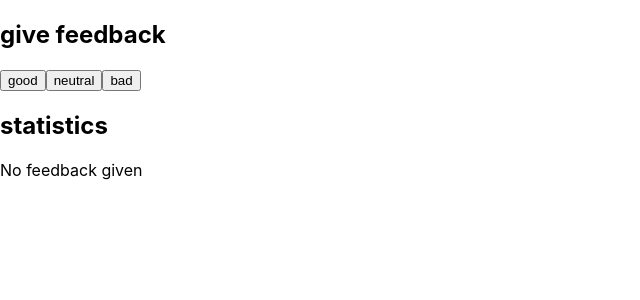
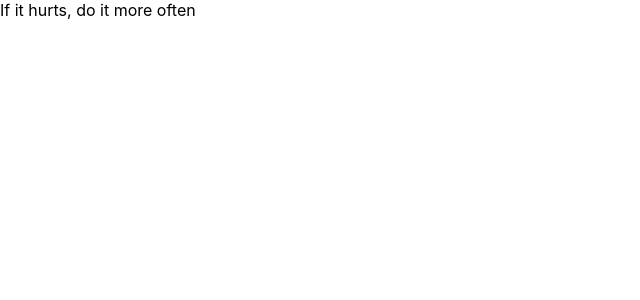
Before and after one commit to SzymSie/groupFullstackOpenReactPart, a React (Create React App) app: page / in a window 1280 px wide. Shown: the top 300 px of the page, without its empty margins (0-640 px from the left). Built offline with nearby package versions, Linux system fonts and the light colour scheme.

Commit message:
prepared 1.12

```diff
--- a/src/AppExercise106.js
+++ b/src/Apps/AppExercise106.js
@@ -1,6 +1,6 @@
 import { useState } from "react";
-import { Statistics } from "./unicafe/Statistics";
-import { Button } from "./components/Button";
+import { Statistics } from "../unicafe/Statistics";
+import { Button } from "../components/Button";
 
 const AppExercise106 = () => {
   // save clicks of each button to its own state
--- /dev/null
+++ b/src/Apps/AppExercise112.js
@@ -0,0 +1,23 @@
+import { useState } from 'react'
+
+const AppExercise112 = () => {
+  const anecdotes = [
+    'If it hurts, do it more often',
+    'Adding manpower to a late software project makes it later!',
+    'The first 90 percent of the code accounts for the first 10 percent of the development time...The remaining 10 percent of the code accounts for the other 90 percent of the development time.',
+    'Any fool can write code that a computer can understand. Good programmers write code that humans can understand.',
+    'Premature optimization is the root of all evil.',
+    'Debugging is twice as hard as writing the code in the first place. Therefore, if you write the code as cleverly as possible, you are, by definition, not smart enough to debug it.',
+    'Programming without an extremely heavy use of console.log is same as if a doctor would refuse to use x-rays or blood tests when diagnosing patients'
+  ]
+
+  const [selected, setSelected] = useState(0)
+
+  return (
+    <div>
+      {anecdotes[selected]}
+    </div>
+  )
+}
+
+export default AppExercise112
--- a/src/index.js
+++ b/src/index.js
@@ -1,15 +1,17 @@
 import React from 'react';
 import ReactDOM from 'react-dom/client';
 import './index.css';
-import App from './App';
-import AppExercise106 from './AppExercise106';
+import App from './Apps/App';
+import AppExercise106 from './Apps/AppExercise106';
+import AppExercise112 from './Apps/AppExercise112';
 import reportWebVitals from './reportWebVitals';
 
 const root = ReactDOM.createRoot(document.getElementById('root'));
 root.render(
   <React.StrictMode>
     {/* <App /> */}
-    <AppExercise106 />
+    {/* <AppExercise106 /> */}
+    <AppExercise112 />
   </React.StrictMode>
 );
 
```
Also changed, not shown: src/Apps/App.js (renamed from src/App.js, +4 -4 lines).
